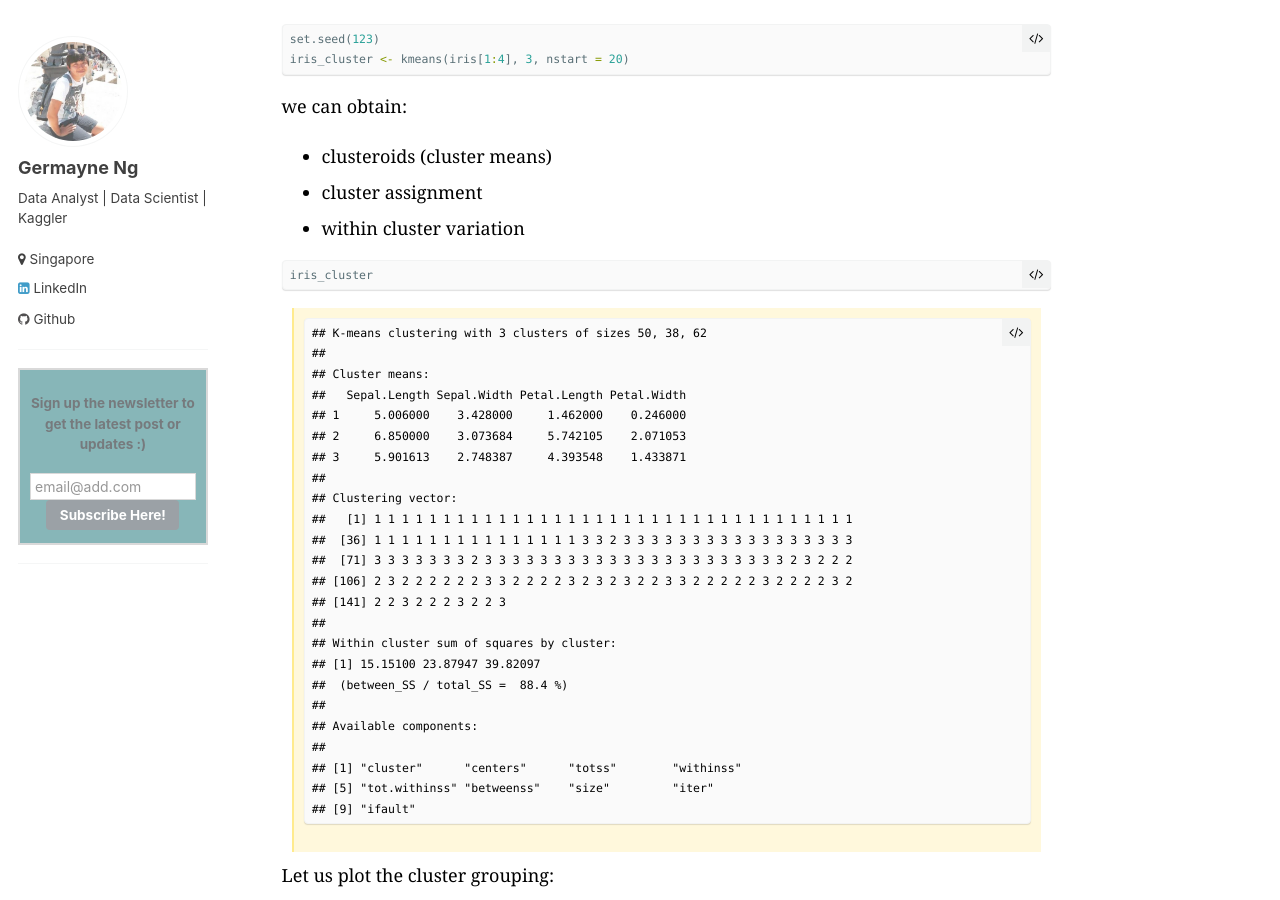
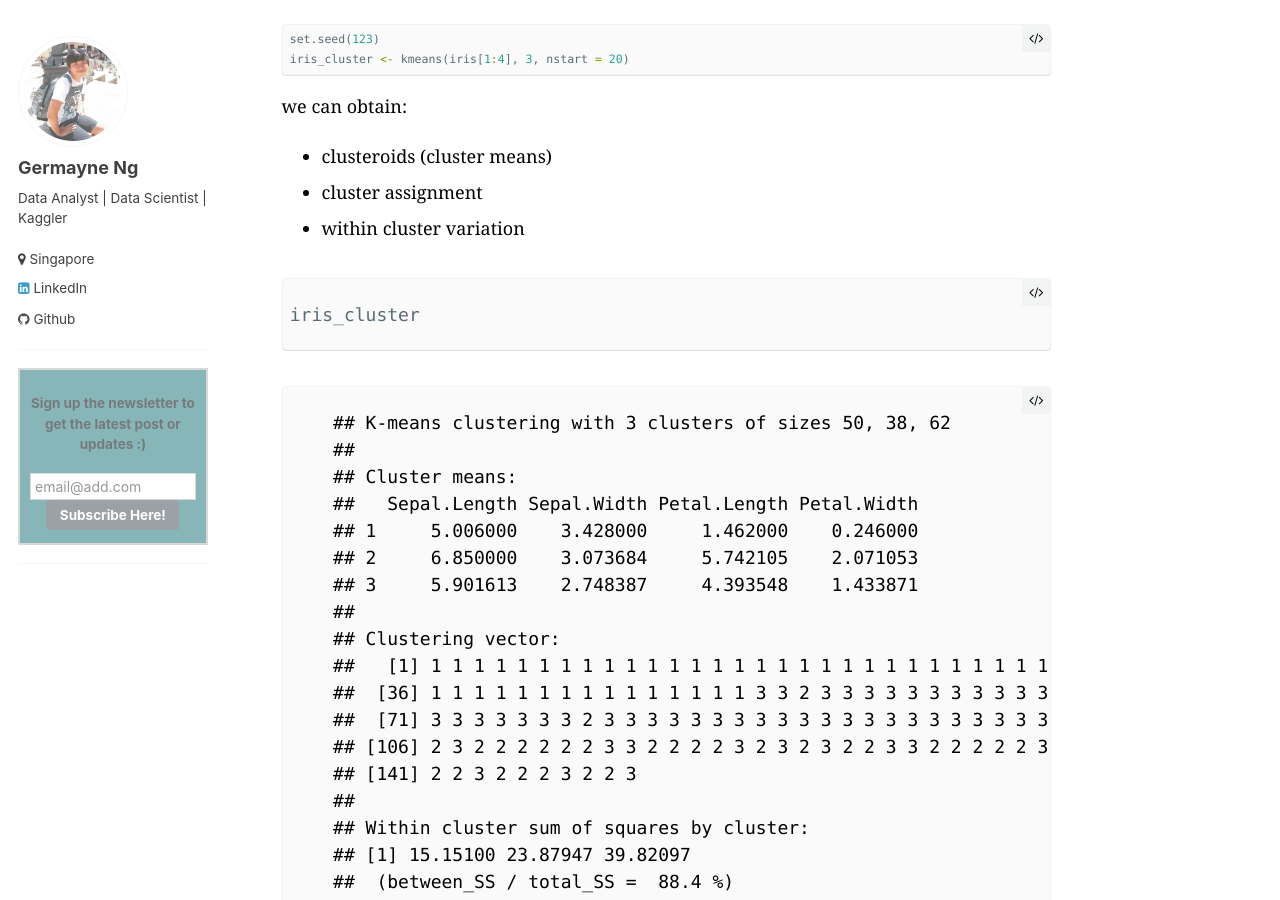
Before and after one commit to germayneng/template-_githubpages, a Jekyll site: the page built from _posts/2017-08-01-K_means_clustering.md, in a window 1280 px wide and 900 px high, scrolled down 3652 px. Built offline with Jekyll 4.4.1, drawn with Linux system fonts in a browser that asks for light colours; comment, search, counter and statistics services are not loaded.

Commit message:
Update 2017-08-01-K_means_clustering.md

````diff
--- a/_posts/2017-08-01-K_means_clustering.md
+++ b/_posts/2017-08-01-K_means_clustering.md
@@ -117,11 +117,13 @@ we can obtain:
 * cluster assignment
 * within cluster variation
 
-```R
+{% highlight r %}
 iris_cluster
-```
+{% endhighlight %}
 
-   >
+
+
+{% highlight text %}
     ## K-means clustering with 3 clusters of sizes 50, 38, 62
     ##
     ## Cluster means:
@@ -146,15 +148,15 @@ iris_cluster
     ## [1] "cluster"      "centers"      "totss"        "withinss"
     ## [5] "tot.withinss" "betweenss"    "size"         "iter"
     ## [9] "ifault"
-
+{% endhighlight %}
 
 
 
 Let us plot the cluster grouping:
 
-```R
+{% highlight r %}
 iris_cluster$cluster <- as.factor(iris_cluster$cluster)
-```
+{% endhighlight %}
 
 ```R
 ggplot(iris, aes(Petal.Length, Petal.Width, color = iris_cluster$cluster)) + geom_point()
@@ -172,7 +174,8 @@ iris$species_cluster <- iris_cluster$cluster
 ```R
 tbl_df(iris)
 ```
-   >
+
+{% highlight text %}
     ## # A tibble: 150 x 6
     ##    Sepal.Length Sepal.Width Petal.Length Petal.Width Species
     ##           <dbl>       <dbl>        <dbl>       <dbl>  <fctr>
@@ -187,7 +190,7 @@ tbl_df(iris)
     ##  9          4.4         2.9          1.4         0.2  setosa
     ## 10          4.9         3.1          1.5         0.1  setosa
     ## # ... with 140 more rows, and 1 more variables: species_cluster <fctr>
-
+{% endhighlight %}
 
 
 # Example 2: using Facto packages
````
